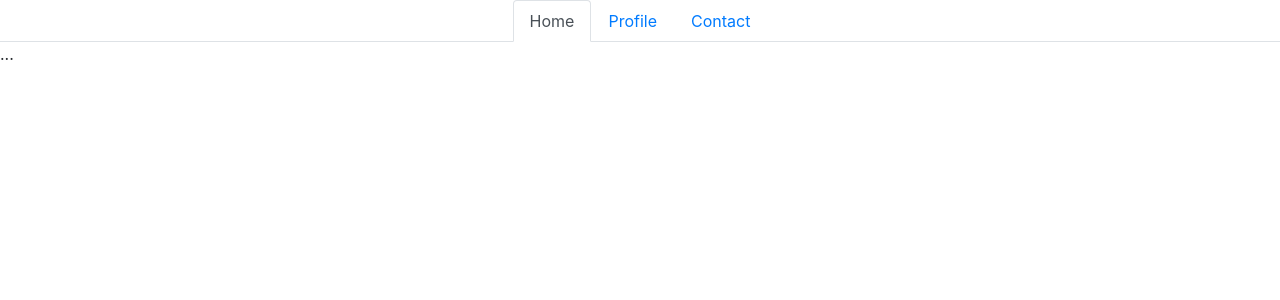
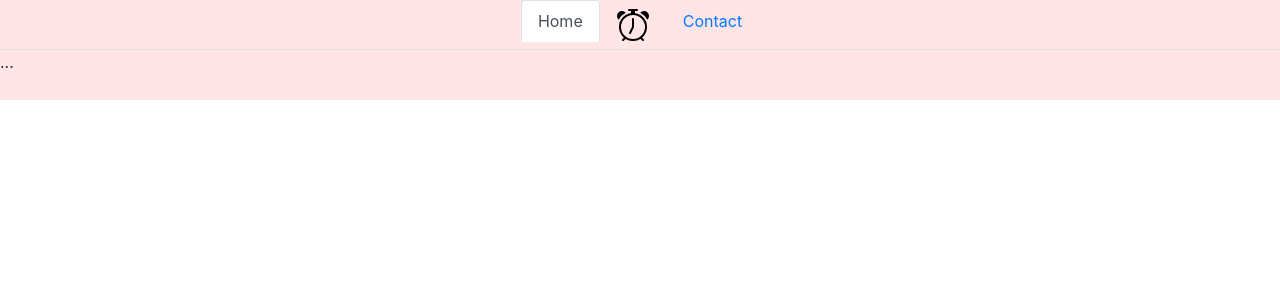
Before and after one commit to hugoh92/Painel, an Angular app: page / in a window 1280 px wide. Shown: the top 300 px of the page. Built offline with nearby package versions, Linux system fonts and the light colour scheme.

Commit message:
instal bots-icons

```diff
--- a/package.json
+++ b/package.json
@@ -20,6 +20,7 @@
     "@angular/platform-browser-dynamic": "~10.0.6",
     "@angular/router": "~10.0.6",
     "bootstrap": "^4.5.1",
+    "bootstrap-icons": "^1.0.0-alpha5",
     "jquery": "^3.5.1",
     "rxjs": "~6.5.5",
     "tslib": "^2.0.0",
--- a/src/app/header/header.component.html
+++ b/src/app/header/header.component.html
@@ -1,6 +1,7 @@
 <body>
       <!-- header menu -->
-      <header class="header">
+      <div style="height: 100px; background-color: rgba(255,0,0,0.1);">
+        <header class="header">
         <ul class="nav nav-tabs justify-content-center" id="myTab" role="tablist">
           <li class="nav-item" role="presentation">
             <a class="nav-link active" id="home-tab" data-toggle="tab" href="#home" role="tab" aria-controls="home"
@@ -8,18 +9,26 @@
           </li>
           <li class="nav-item" role="presentation">
             <a class="nav-link" id="profile-tab" data-toggle="tab" href="#profile" role="tab" aria-controls="profile"
-              aria-selected="false">Profile</a>
+              aria-selected="false">
+              <img src="/assets/alarm.svg" alt="" width="32" heigth="32" title="bots">
+            </a>
+
           </li>
           <li class="nav-item" role="presentation">
             <a class="nav-link" id="contact-tab" data-toggle="tab" href="#contact" role="tab" aria-controls="contact"
               aria-selected="false">Contact</a>
           </li>
         </ul>
-        <div class="tab-content" id="myTabContent">
+        <div class="tab-content" id="myTabContent" >
           <div class="tab-pane fade show active" id="home" role="tabpanel" aria-labelledby="home-tab">...</div>
           <div class="tab-pane fade" id="profile" role="tabpanel" aria-labelledby="profile-tab">...</div>
           <div class="tab-pane fade" id="contact" role="tabpanel" aria-labelledby="contact-tab">...</div>
-        </div>
+
+    </div>
+
       </header>
+    </div>
       <!--  -->
+
+
     </body>
```
Also changed, not shown: src/assets/alarm.svg (added), 1 other file (tests, documents, lock files or other folders).
